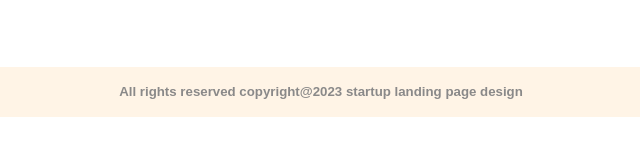
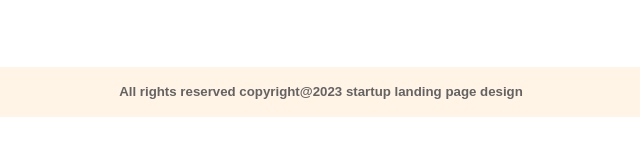
Before and after one commit to sohelma/g3-architects-resources, a plain HTML site: page index.html in a window 1280 px wide. Shown: the part 3274-3429 px from the top of the page, 319-959 px from the left. Drawn offline with Linux system fonts and the light colour scheme.

Commit message:
Initial commit

```diff
--- a/style/g3.css
+++ b/style/g3.css
@@ -74,7 +74,7 @@ box-sizing: border-box;}
  .sponsors-content p{margin: 20px 0;color:#8a8989;}
  /* footer */
  footer{background-color: rgba(255, 144, 14, 0.1);max-width: 1170px;margin: 50px auto;height: 50px;  line-height: 50px;text-align: center;}
-footer h5{color: #8a8989;}
+footer h5{color: #646363;}
 .sponsor-logo img {
   width: 100px;     /* adjust as needed */
   height: auto;    /* keeps image ratio */
```
